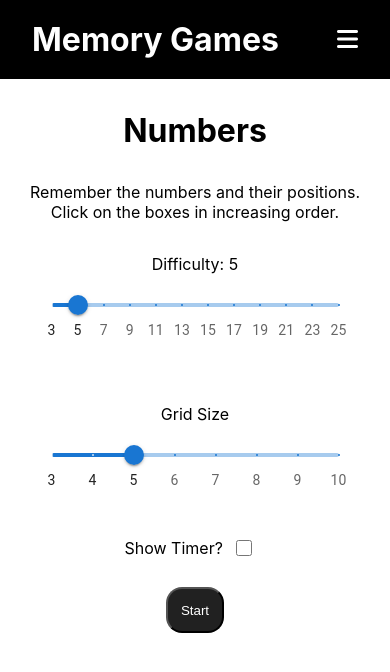
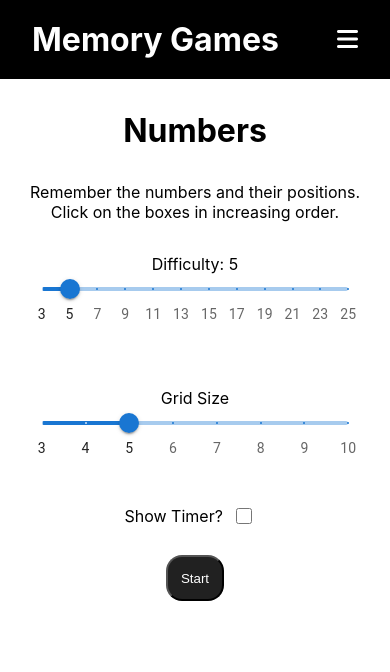
Before and after one commit to Wubaboo/memory-games, a React (Create React App) app: page /numbers in a window 390 px wide. Shown: the top 672 px of the page. Built offline with nearby package versions, Linux system fonts and the light colour scheme.

Commit message:
inline settings styles > css media query

```diff
--- a/src/components/gameSettings.jsx
+++ b/src/components/gameSettings.jsx
@@ -12,7 +12,7 @@ export default function GameSettings({objs, handleStart, showTimer, setShowTimer
             return (<p key={i}>{deets.description}</p>)
         }
         else if (type === "slider") {
-           return (<div className="slider-row" key={i} style={width <= MOBILE_WIDTH ? {display: 'flex', flexDirection:'column', gap:'1em'} : null}>
+           return (<div className="slider-row" key={i}>
                     <p>{name}</p>
         <Slider
           className="slider"
@@ -29,7 +29,7 @@ export default function GameSettings({objs, handleStart, showTimer, setShowTimer
         }
 
     }
-    return (<div className="settings" style={width <= MOBILE_WIDTH ? {width: '90%'} : null}>
+    return (<div className="settings">
         {objs.map((obj, i )=> renderComponent(obj, i))}
         <CheckBoxForm isChecked={showTimer} setChecked={setShowTimer} label="Show Timer?"></CheckBoxForm>
         <button className="start-button" onClick={handleStart}>
--- a/src/styles/numbers.css
+++ b/src/styles/numbers.css
@@ -73,18 +73,6 @@
 }
 
 @media (max-width: 750px) {
-  .settings {
-    width: 95%;
-  }
-  .grid-size-row {
-    flex-direction: column;
-    gap: 0em;
-  }
-  .difficulty-row {
-    flex-direction: column;
-    gap: 0em;
-  }
-
   .grid-cell {
     border-radius: 8px;
   }
--- a/src/styles/settings.css
+++ b/src/styles/settings.css
@@ -13,3 +13,13 @@
   align-items: center;
   width: 75%;
 }
+
+@media (max-width: 750px) {
+  .settings {
+    width: 95%;
+  }
+  .slider-row {
+    flex-direction: column;
+    gap: 0em;
+  }
+}
```
